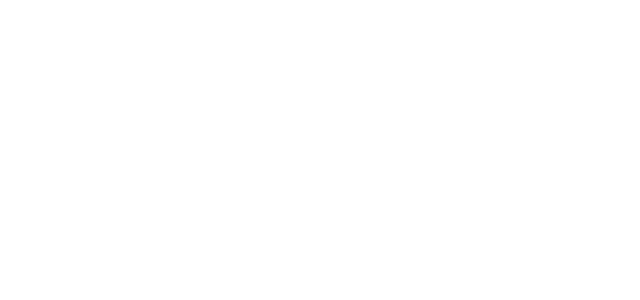
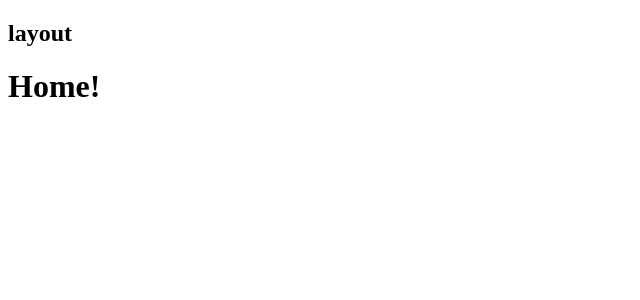
Before and after one commit to jambonyang1/twitter-clone, a React (Vite) app: page / in a window 1280 px wide. Shown: the top 300 px of the page, without its empty margins (0-640 px from the left). Built offline with nearby package versions, Linux system fonts and the light colour scheme.

Commit message:
초기 라우팅 세팅

```diff
--- a/src/App.tsx
+++ b/src/App.tsx
@@ -1,5 +1,41 @@
+import { createBrowserRouter, RouterProvider } from "react-router-dom";
+import Layout from "./components/layout";
+import Home from "./routes/home";
+import Profile from "./routes/profile";
+import Login from "./routes/login";
+import CreateAccount from "./routes/create-account";
+
+const router = createBrowserRouter([
+  {
+    path: "/",
+    element: <Layout />,
+    children: [
+      {
+        path: "",
+        element: <Home />,
+      },
+      {
+        path: "profile",
+        element: <Profile />,
+      },
+    ],
+  },
+  {
+    path: "/login",
+    element: <Login />,
+  },
+  {
+    path: "/create-account",
+    element: <CreateAccount />,
+  },
+]);
+
 function App() {
-  return <></>;
+  return (
+    <>
+      <RouterProvider router={router} />
+    </>
+  );
 }
 
 export default App;
--- /dev/null
+++ b/src/components/layout.tsx
@@ -0,0 +1,10 @@
+import { Outlet } from "react-router-dom";
+
+export default function Layout() {
+  return (
+    <>
+      <h2>layout</h2>
+      <Outlet />
+    </>
+  );
+}
--- /dev/null
+++ b/src/routes/create-account.tsx
@@ -0,0 +1,5 @@
+const CreateAccount = () => {
+  return <h1>create account</h1>;
+};
+
+export default CreateAccount;
--- /dev/null
+++ b/src/routes/home.tsx
@@ -0,0 +1,5 @@
+const Home = () => {
+  return <h1>Home!</h1>;
+};
+
+export default Home;
--- /dev/null
+++ b/src/routes/login.tsx
@@ -0,0 +1,5 @@
+const Login = () => {
+  return <h1>login</h1>;
+};
+
+export default Login;
--- /dev/null
+++ b/src/routes/profile.tsx
@@ -0,0 +1,5 @@
+const Profile = () => {
+  return <h1>profile</h1>;
+};
+
+export default Profile;
```
